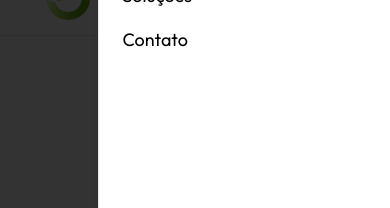
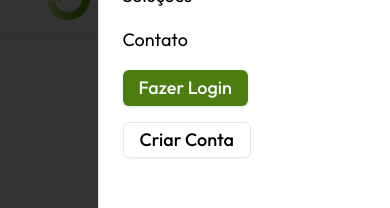
Before and after one commit to dev-andreola/solve-tech, a Next.js app: page /navbar in a window 390 px wide. Both pictures are taken after a click on the button 337 px from the left and 37 px from the top of the page. Shown: the part 126-334 px from the top of the page. Built offline with nearby package versions, Linux system fonts and the light colour scheme; no server answers.

Commit message:
Fix: Mobile menu visualization

```diff
--- a/src/app/navbar/action-buttons.tsx
+++ b/src/app/navbar/action-buttons.tsx
@@ -31,7 +31,7 @@ export default async function ActionButtons() {
           <div></div>
         )}
       </div>
-      <div className="sm:hidden">
+      <div className="md:hidden">
         <Sheet>
           <SheetTrigger>
             <LuAlignJustify size={25} />
@@ -43,6 +43,16 @@ export default async function ActionButtons() {
                   <Link href={"/"}>SolveTech</Link>
                   <Link href={"/"}>Soluções</Link>
                   <Link href={"/"}>Contato</Link>
+                  <Link href={"/sign-in"}>
+                    <Button className="text-md bg-lime-700 hover:bg-lime-800">
+                      Fazer Login
+                    </Button>
+                  </Link>
+                  <Link href={"/sign-up"}>
+                    <Button className="text-md" variant="outline">
+                      Criar Conta
+                    </Button>
+                  </Link>
                 </div>
               </SheetDescription>
             </SheetHeader>
```
